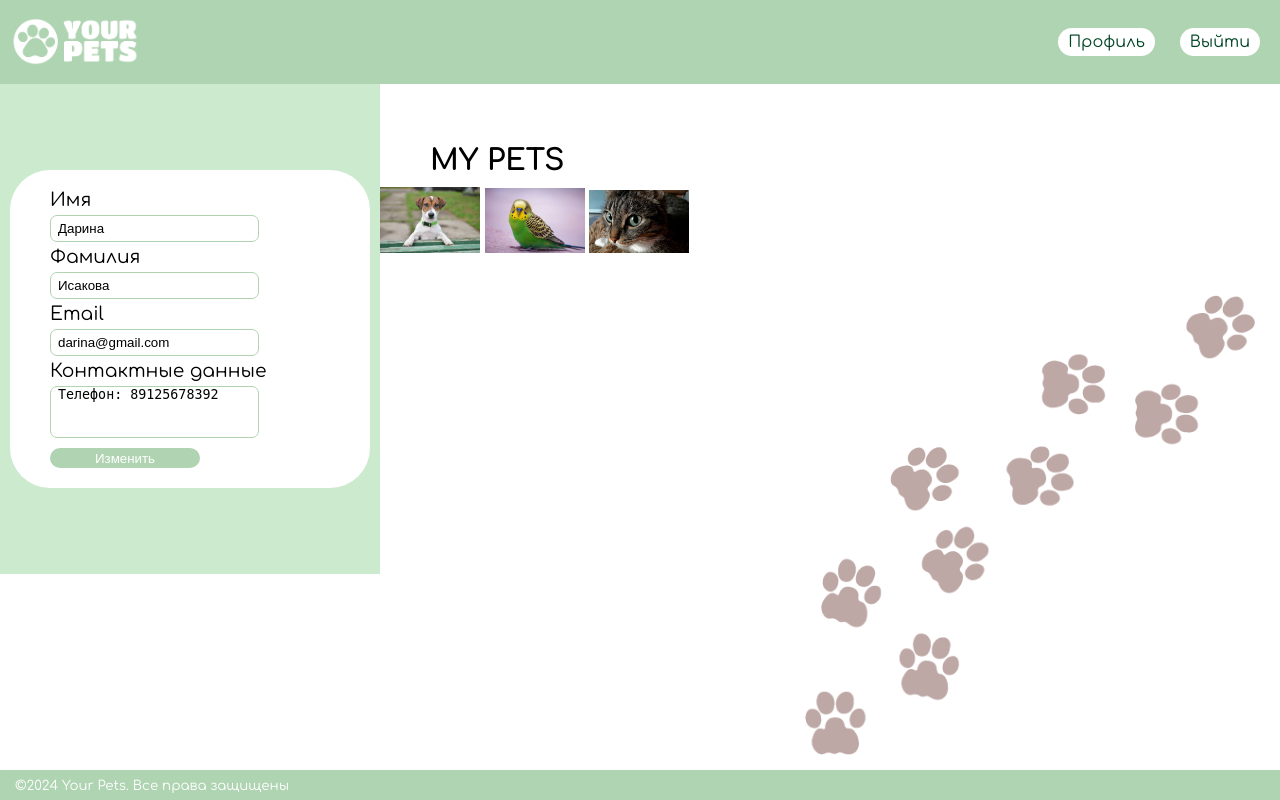
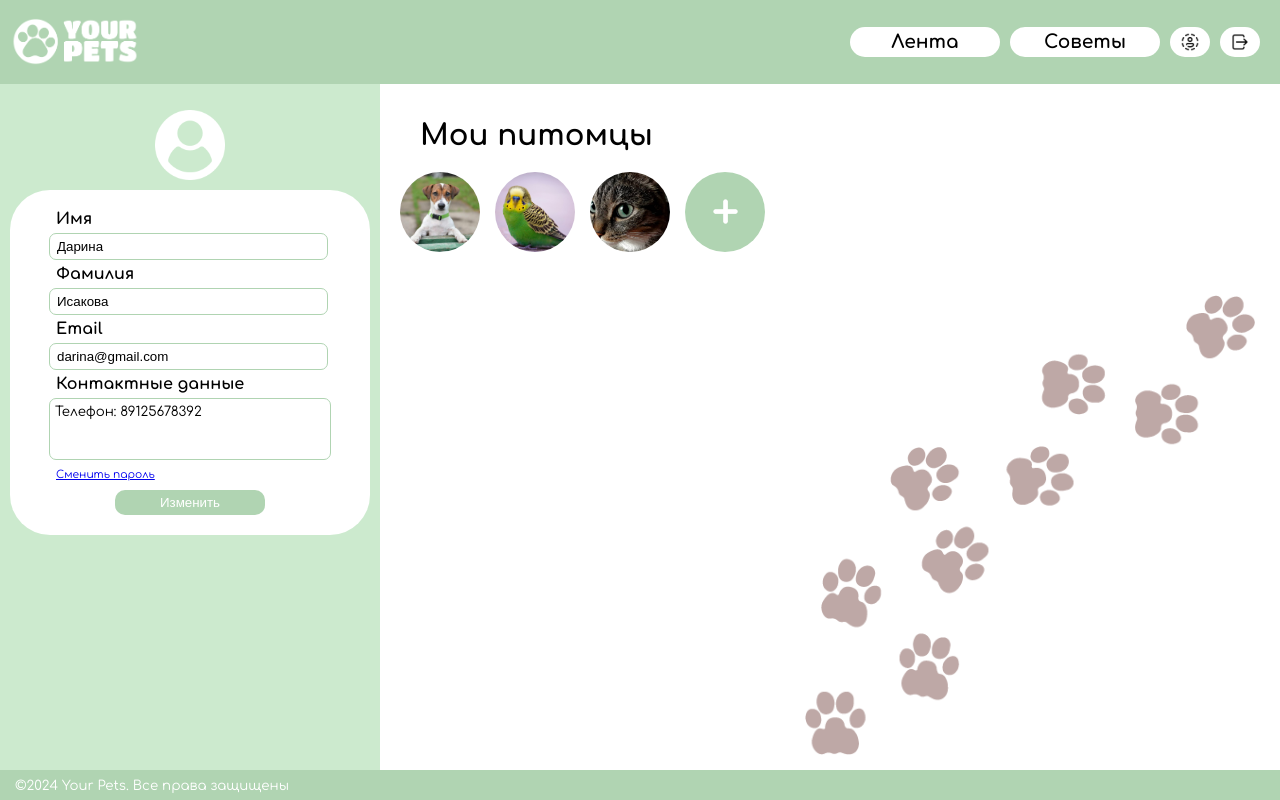
Before and after one commit to SurrealGentleman/YourPets, a Django app: page /profile/ in a window 1280 px wide. Run offline with Django 5.2, Linux system fonts and the light colour scheme; a user stored in the database is signed in; data comes from the database, SQL or seed files in the repository.

Commit message:
изменение header и вывод фоток животных в профиле

```diff
--- a/your_pets/mainapp/static/css/style_base.css
+++ b/your_pets/mainapp/static/css/style_base.css
@@ -17,14 +17,15 @@ body{
     font-family: "Comfortaa";
 }
 
-a{
+header a{
     text-decoration:none;
-    color: #004524;
+    display:inline-block;
+    color: black;
 }
 
 header{
     width: 100%;
-    background-color: #17801e57;
+    background-color: #b0d4b2;
     display: flex;
     justify-content: space-between;
     align-items: center;
@@ -38,16 +39,37 @@ header .logo img{
 header button{
     font-family: "Comfortaa";
     font-size: 12pt;
+    height:30px;
+    display:inline-grid;
     padding: 5px 10px;
     border-radius: 20px;
     color: #004524;
     background-color: white;
-    margin-right: 20px;
+    margin-left: 10px;
     border: none;
 }
 
+header button img{
+    width:20px;
+}
+
 header .buttons{
+    display:flex;
+    flex-direction: row-reverse;
     float: right;
+    margin-right:20px;
+}
+
+.button_lents_advice{
+    display:inline;
+}
+
+.button_lents_advice button{
+    width: 150px;
+    font-weight:bold;
+    font-size:14pt;
+    float:right;
+
 }
 
 .icon_close{
@@ -93,7 +115,7 @@ header .buttons{
     padding: 10px 0 20px 0;
 }
 
-.popUp form input textarea{
+.popUp form input, textarea{
     margin: 5px 0 0 0;
     padding-left:7px;
     height: 30px;
@@ -105,8 +127,9 @@ header .buttons{
 
 form textarea{
     height: 50px;
-    width: 200px;
     resize:none;
+    font-family: "Comfortaa";
+    padding:5px;
 }
 .errors{
     color: red;
@@ -190,10 +213,9 @@ main li img{
 }
 
 footer{
-    background-color: #17801e57;
+    background-color: #b0d4b2;
     color:white;
     position: absolute;
-	left: 0;
 	bottom: 0;
 	width: 100%;
 	height: 30px;
--- a/your_pets/mainapp/static/css/style_profile.css
+++ b/your_pets/mainapp/static/css/style_profile.css
@@ -1,37 +1,69 @@
 .flex_block{
     display: flex;
     flex-direction: row;
-    align-items: center;
 }
 
 .profile_block{
     background-color: #CCEACE;
-    height: 490.5px;
-    width: 380px;
+    height: 100%;
+    position: absolute;
+    top:0;
+    bottom:0;
+    z-index:-1;
+}
+
+.sticky{
+    margin-top:100px;
     display: flex;
+    flex-direction: column;
     align-items: center;
-    justify-content: center;
+}
+
+.photo_user{
+    width:70px;
+    margin: 10px 0;
 }
 
 .profile_block .form_profile{
     background-color: white;
     margin: 0 10px;
-    width: 300px;
+    width: 280px;
     padding: 20px 40px;
-    font-size: 14pt;
+    font-size: 12pt;
     border-radius: 40px;
+}
+
+.change_password{
+    font-size:8pt;
+    display:block;
+    margin-bottom:10px;
+    padding-left:7px;
+}
+
+a.change_password:visited {
+    color: blue;
+}
+
+.form_profile{
+    display: flex;
+    flex-direction: column;
+    align-items: center;
 }
 
 .form_profile input, select,textarea{
     margin: 5px 0 0 0;
     padding-left:7px;
     height: 25px;
-    width: 200px;
+    width: 270px;
     font-size: 10pt;
     border: 1px solid #B0D4B2;
     border-radius: 7px;
 }
 
+.form_profile label{
+    padding-left:7px;
+    font-weight: bold;
+}
 .button_change{
     background: #B0D4B2;
     color: white;
@@ -39,9 +71,44 @@
     border-radius: 10px;
     cursor: pointer;
     width: 150px;
-    height: 20px;
+    height: 25px;
 }
 
 .user_pets{
     align-self:flex-start;
+    margin-left:370px;
 }
+
+.user_pets p{
+    margin-top:35px;
+}
+
+.choice_pet{
+    display:flex;
+    margin: 10px 0 0 30px;
+}
+
+.choice_pet .add{
+    background-color: #B0D4B2;
+    display:inline-flex;
+    justify-content: center;
+    align-items: center;
+}
+
+.choice_pet .add img{
+    width:25px;
+    height:25px;
+}
+
+.round_pets{
+    width: 80px;
+    height: 80px;
+    object-fit: cover;
+    border-radius: 100px;
+    margin-right: 15px;
+}
+
+.round_pets img{
+    width:50px;
+    height: 50px;
+}
--- a/your_pets/mainapp/templates/base.html
+++ b/your_pets/mainapp/templates/base.html
@@ -23,8 +23,14 @@
             {% if not request.user.is_authenticated %}
                 <button><a href="#" class="open_popup">Войти</a></button>
             {% else %}
-                <button><a href="{% url 'profile' %}" class="button">Профиль</a></button>
-                <button><a href="{% url 'logout' %}">Выйти</a></button>
+                <button><a href="{% url 'logout' %}"><img src="{% static 'image\exit.png' %}" alt="Exit"></a></button>
+                <button><a href="{% url 'profile' %}"><img src="{% static 'image\profile.png' %}" alt="Profile"></a></button>
+                <div class="button_lents_advice">
+                    <button><a href="#">Советы</a></button>
+                    <button><a href="#">Лента</a></button>
+                </div>
+<!--                <button><a href="#"><img src="{% static 'image\icon_calendar.png' %}" alt="Exit"></a></button>-->
+<!--                <button><a href="#"><img src="{% static 'image\winner.png' %}" alt="Exit"></a></button>-->
             {% endif %}
         </div>
     </header>
--- a/your_pets/mainapp/templates/profile.html
+++ b/your_pets/mainapp/templates/profile.html
@@ -4,27 +4,45 @@
 {% block src %}
     <link rel="stylesheet" href="{% static 'css\style_profile.css' %}" />
     <script src="{% static 'js\for_form_add_pet.js' %}"></script>
+    <script src="{% static 'js\open_popup.js'%}"></script>
 {% endblock %}
 {% block main%}
     <img class = "photo_feet" src="{% static 'image\feet2.png'%}" alt="Pets feet">
     <div class="flex_block">
-<!--        ДОДЕЛАТЬ КОГДА ЛЕША УБЕРЕТ ПАРОЛЬ!!!!-->
         <div class="profile_block">
+            <div class="sticky">
+               <img class="photo_user" src="{% static 'image\user.png'%}" alt="Photo user">
                 <form method="POST" class="form_profile">
                     {% csrf_token %}
+                    <div>
                         {% for item in form%}
                             <label for="{{item.id_for_label}}">{{ item.label }}</label><br/>
-                        {{item}}<br/>
+                            {{item}}
                             <div class="errors">{{ item.errors }}</div>
                         {% endfor %}
+                        <a href="#" class="open_popup change_password">Сменить пароль</a>
+                    </div>
                     <button type="submit" class="button_change">Изменить</button>
                 </form>
             </div>
+
+        </div>
         <div class="user_pets">
-            <p class="slogan">MY PETS</p>
+            <p class="slogan">Мои питомцы</p>
+            <div class="choice_pet">
                 {% for pet in select_pets %}
-                <img width="100px" src="{{pet.photo.url}}">
+                    <input class='display_none' type="radio" name="id_pets" id="{{pet.pk}}">
+                    <label>
+                        <img class='round_pets' src="{{pet.photo.url}}">
+                    </label>
                 {% endfor %}
+                <input class='display_none' type="radio" name="id_pets" id="add-pet_button">
+                <label>
+                    <div class="round_pets add">
+                       <img src="{% static 'image\plus.png' %}">
+                    </div>
+                </label>
+            </div>
             <form method="POST" enctype='multipart/form-data' action="{% url 'add_pet' %}">
                 {% csrf_token %}
                 <div id="form-container"></div>
@@ -32,4 +50,10 @@
             </form>
         </div>
     </div>
+    <div class="popUp-bg">
+        <div class="popUp">
+            <p>Сменить пароль</p>
+            <p>FORM</p>
+        </div>
+    </div>
 {% endblock %}
```
Also changed, not shown: your_pets/mainapp/static/image/exit.png (added), your_pets/mainapp/static/image/icon_calendar.png (added), your_pets/mainapp/static/image/plus.png (added), your_pets/mainapp/static/image/profile.png (added), your_pets/mainapp/static/image/winner.png (added). Lines whose indentation alone changed are shown as unchanged.
